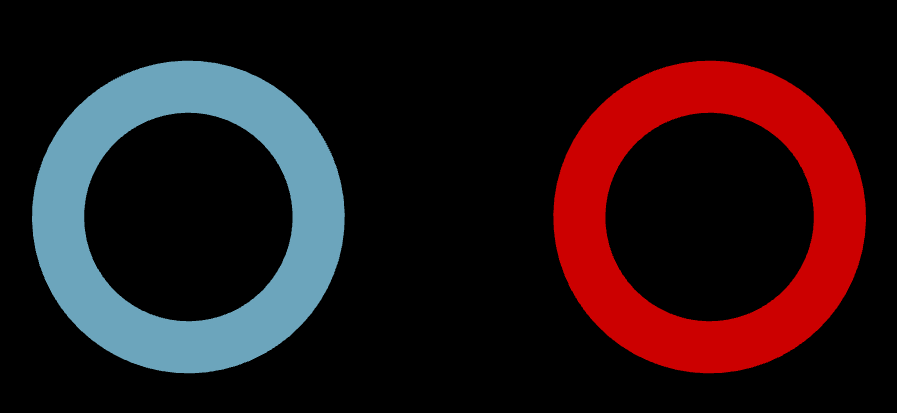
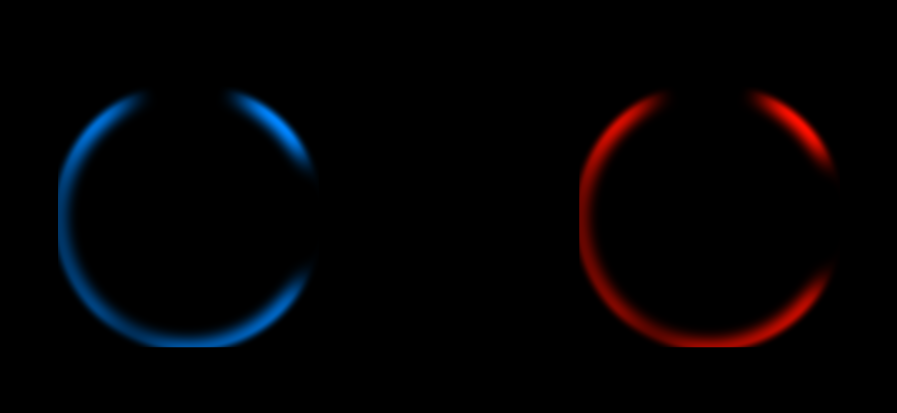
Before and after one commit to TitanBusinessPros/Heaven-Hell, a plain HTML site: page index.html in a window 1280 px wide. Shown: the part 183-596 px from the top of the page, without its empty margins (191-1088 px from the left). Drawn offline with nearby package versions, Linux system fonts and the light colour scheme; animation ran at ten frames a second.

Commit message:
Update index.html

```diff
--- a/index.html
+++ b/index.html
@@ -2,62 +2,114 @@
 <html lang="en">
 <head>
   <meta charset="UTF-8">
-  <title>3D Portals</title>
+  <title>Magical Fire Portals</title>
   <style>
     body { margin: 0; overflow: hidden; }
     canvas { display: block; }
   </style>
 </head>
 <body>
-  <!-- Three.js -->
   <script src="https://cdn.jsdelivr.net/npm/three@0.160.0/build/three.min.js"></script>
   <script>
-    // === Scene setup ===
+    // === Scene Setup ===
     const scene = new THREE.Scene();
-    scene.background = new THREE.Color(0x000000); // black void
+    scene.background = new THREE.Color(0x000000);
 
     const camera = new THREE.PerspectiveCamera(
       75, window.innerWidth / window.innerHeight, 0.1, 1000
     );
-    camera.position.z = 5;
+    camera.position.z = 6;
 
     const renderer = new THREE.WebGLRenderer({ antialias: true });
     renderer.setSize(window.innerWidth, window.innerHeight);
     document.body.appendChild(renderer.domElement);
 
-    // === Portals ===
-    function createPortal(color) {
-      const geometry = new THREE.RingGeometry(1, 1.5, 64);
-      const material = new THREE.MeshBasicMaterial({
-        color: color,
-        side: THREE.DoubleSide,
+    // === Fire Shader Material ===
+    const fireVertexShader = `
+      varying vec2 vUv;
+      void main() {
+        vUv = uv;
+        gl_Position = projectionMatrix * modelViewMatrix * vec4(position, 1.0);
+      }
+    `;
+
+    const fireFragmentShader = `
+      varying vec2 vUv;
+      uniform float time;
+      uniform vec3 fireColor;
+
+      // Simple noise function
+      float random(vec2 st) {
+        return fract(sin(dot(st.xy, vec2(12.9898,78.233))) * 43758.5453123);
+      }
+      float noise(vec2 st) {
+        vec2 i = floor(st);
+        vec2 f = fract(st);
+        float a = random(i);
+        float b = random(i + vec2(1.0, 0.0));
+        float c = random(i + vec2(0.0, 1.0));
+        float d = random(i + vec2(1.0, 1.0));
+        vec2 u = f * f * (3.0 - 2.0 * f);
+        return mix(a, b, u.x) +
+               (c - a) * u.y * (1.0 - u.x) +
+               (d - b) * u.x * u.y;
+      }
+
+      void main() {
+        // distort UV with time for animated fire effect
+        vec2 uv = vUv * 3.0;
+        float n = noise(uv + time * 0.5);
+        float intensity = smoothstep(0.4, 1.0, n);
+
+        vec3 color = mix(vec3(0.0), fireColor, intensity);
+
+        // Fade edges of the ring
+        float dist = length(vUv - 0.5);
+        float edge = smoothstep(0.4, 0.5, dist) * (1.0 - smoothstep(0.5, 0.55, dist));
+
+        gl_FragColor = vec4(color * edge, edge);
+      }
+    `;
+
+    function createFirePortal(color) {
+      const geometry = new THREE.PlaneGeometry(3, 3, 1, 1);
+      const material = new THREE.ShaderMaterial({
+        vertexShader: fireVertexShader,
+        fragmentShader: fireFragmentShader,
+        uniforms: {
+          time: { value: 0 },
+          fireColor: { value: new THREE.Color(color) }
+        },
         transparent: true,
-        opacity: 0.8
+        side: THREE.DoubleSide
       });
-      const portal = new THREE.Mesh(geometry, material);
-      return portal;
+      return { mesh: new THREE.Mesh(geometry, material), material };
     }
 
-    const goodPortal = createPortal(0x87ceeb); // light blue
-    goodPortal.position.x = -2.5;
+    // === Create Good (Blue Fire) Portal ===
+    const good = createFirePortal(0x00bfff); // blue
+    good.mesh.position.x = -3;
+    scene.add(good.mesh);
 
-    const badPortal = createPortal(0xff0000); // red
-    badPortal.position.x = 2.5;
+    // === Create Bad (Red Fire) Portal ===
+    const bad = createFirePortal(0xff4500); // red/orange
+    bad.mesh.position.x = 3;
+    scene.add(bad.mesh);
 
-    scene.add(goodPortal, badPortal);
-
-    // === Animation ===
+    // === Animation Loop ===
+    let clock = new THREE.Clock();
     function animate() {
       requestAnimationFrame(animate);
+      let t = clock.getElapsedTime();
 
-      goodPortal.rotation.z += 0.01;
-      badPortal.rotation.z -= 0.01;
+      good.material.uniforms.time.value = t;
+      bad.material.uniforms.time.value = t;
 
       renderer.render(scene, camera);
     }
     animate();
 
-    // === Resize handler ===
+    // === Resize Handling ===
     window.addEventListener("resize", () => {
       camera.aspect = window.innerWidth / window.innerHeight;
       camera.updateProjectionMatrix();
```
